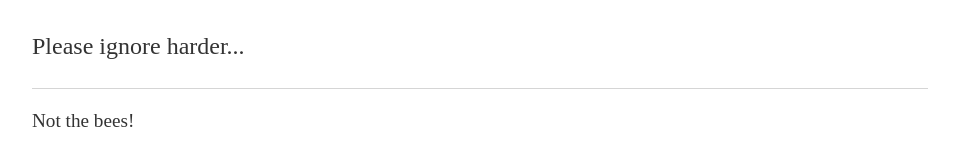
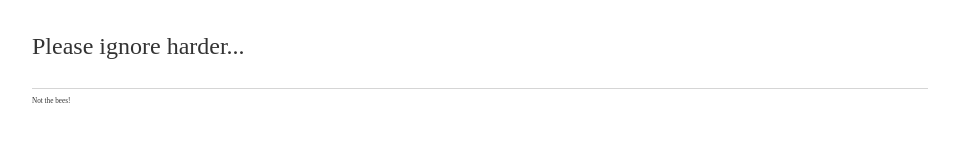
Before and after one commit to HTCPCP-Error418/anonzak.github.io, a Jekyll site: the page built from index.html, in a window 1280 px wide. Shown: the part 167-333 px from the top of the page, without its empty margins (160-1119 px from the left). Built offline with Jekyll 4.4.1, drawn with Linux system fonts in a browser that asks for light colours.

Commit message:
Update main.css

```diff
--- a/css/main.css
+++ b/css/main.css
@@ -37,7 +37,7 @@ p {
 
 footer {
   border-top: 1px solid #d5d5d5;
-  font-size: .8em;
+  font-size: .3em;
 }
 
 ul.posts {
```
